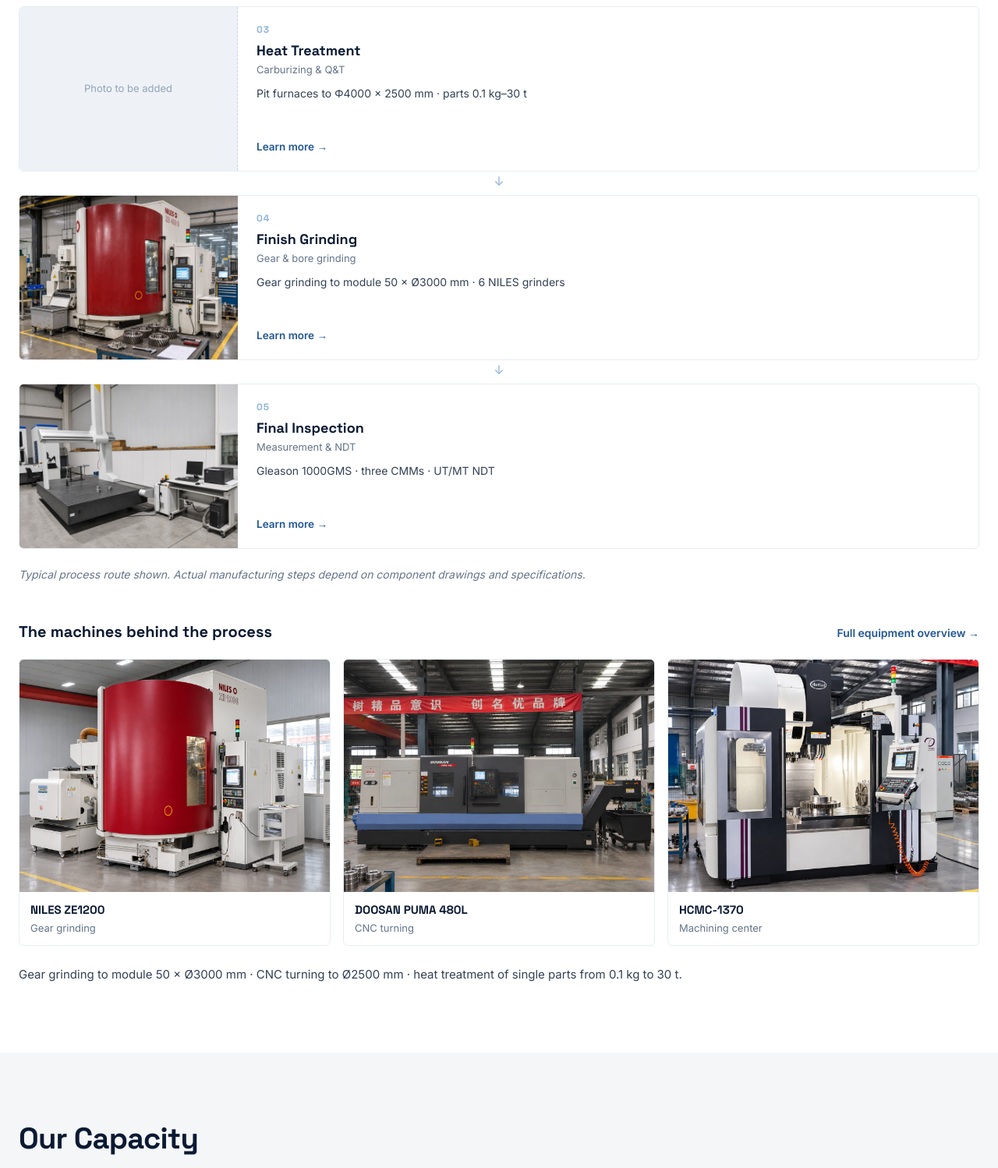
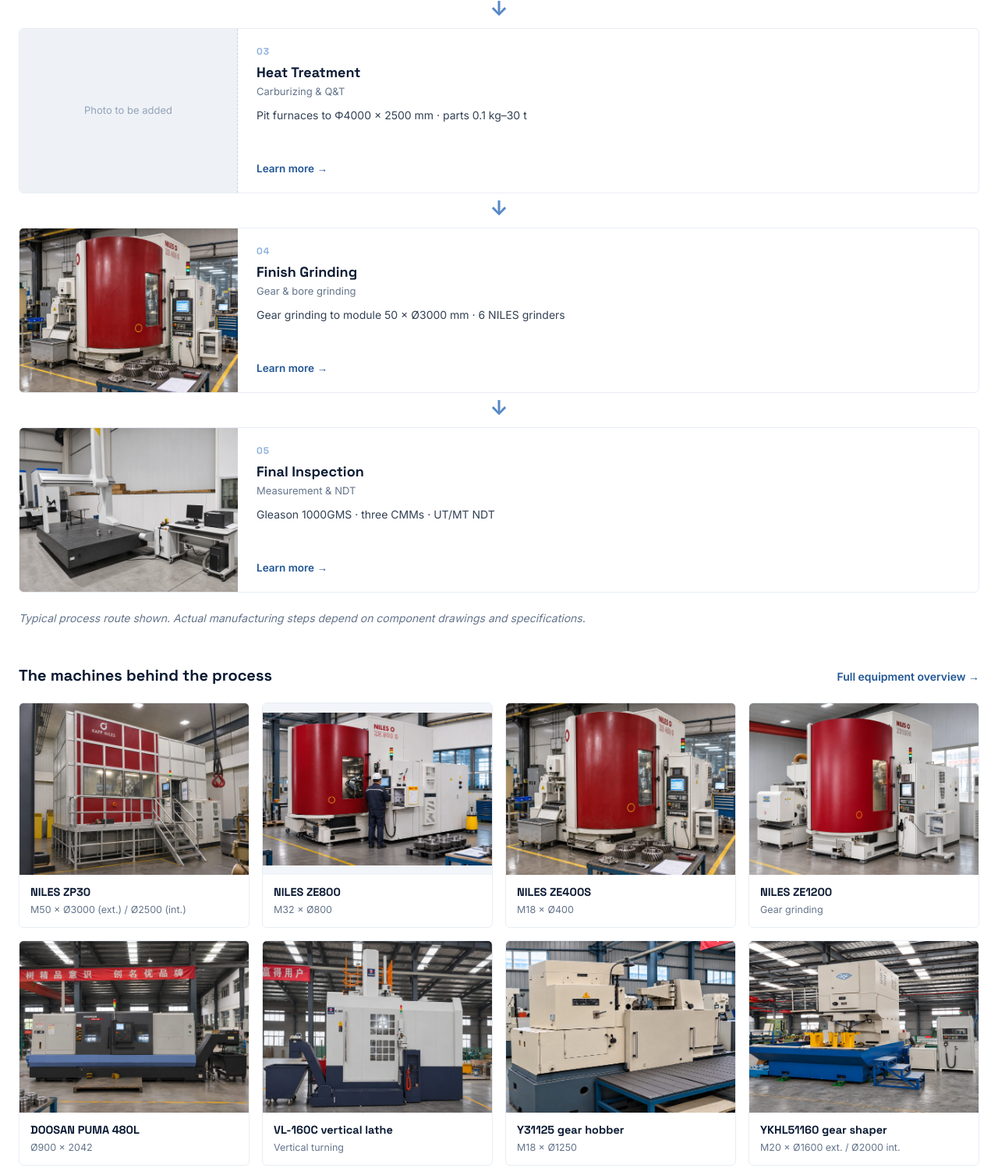
Before and after one commit to Phil0318/njcsjx, an Astro site: page /en in a window 1280 px wide. Shown: the part 2397-3895 px from the top of the page at 78% size. Built offline with nearby package versions, Linux system fonts and the light colour scheme; Astro itself is replaced by a stand-in of ours.

Commit message:
B4: bigger down-arrows between process steps (flowchart feel)

```diff
--- a/src/pages/en/index.astro
+++ b/src/pages/en/index.astro
@@ -94,24 +94,20 @@ const processSteps = [
 ];
 
 const equipment = [
-  {
-    img: '/equipment-photos/niles-ze1200.jpg',
-    alt: 'NILES ZE1200 gear grinder at the Changsheng workshop',
-    name: 'NILES ZE1200',
-    spec: 'Gear grinding',
-  },
-  {
-    img: '/equipment-photos/puma-480l.jpg',
-    alt: 'DOOSAN PUMA 480L CNC lathe at the Changsheng workshop',
-    name: 'DOOSAN PUMA 480L',
-    spec: 'CNC turning',
-  },
-  {
-    img: '/equipment-photos/hcmc-1370.jpg',
-    alt: 'HCMC-1370 machining center at the Changsheng workshop',
-    name: 'HCMC-1370',
-    spec: 'Machining center',
-  },
+  { img: '/equipment-photos/niles-zp30.jpg', alt: 'NILES ZP30 gear grinder at the Changsheng workshop', name: 'NILES ZP30', spec: 'M50 × Ø3000 (ext.) / Ø2500 (int.)' },
+  { img: '/equipment-photos/niles-ze800.jpg', alt: 'NILES ZE800 gear grinder at the Changsheng workshop', name: 'NILES ZE800', spec: 'M32 × Ø800' },
+  { img: '/equipment-photos/niles-ze400s.jpg', alt: 'NILES ZE400S gear grinder at the Changsheng workshop', name: 'NILES ZE400S', spec: 'M18 × Ø400' },
+  { img: '/equipment-photos/niles-ze1200.jpg', alt: 'NILES ZE1200 gear grinder at the Changsheng workshop', name: 'NILES ZE1200', spec: 'Gear grinding' },
+  { img: '/equipment-photos/puma-480l.jpg', alt: 'DOOSAN PUMA 480L CNC lathe at the Changsheng workshop', name: 'DOOSAN PUMA 480L', spec: 'Ø900 × 2042' },
+  { img: '/equipment-photos/vl-160c.jpg', alt: 'CNC vertical lathe at the Changsheng workshop', name: 'VL-160C vertical lathe', spec: 'Vertical turning' },
+  { img: '/equipment-photos/y31125.jpg', alt: 'Gear hobbing machine at the Changsheng workshop', name: 'Y31125 gear hobber', spec: 'M18 × Ø1250' },
+  { img: '/equipment-photos/ykhl51160.jpg', alt: 'Gear shaping machine at the Changsheng workshop', name: 'YKHL51160 gear shaper', spec: 'M20 × Ø1600 ext. / Ø2000 int.' },
+  { img: '/equipment-photos/vm1580.jpg', alt: 'SK-VM1580 machining center at the Changsheng workshop', name: 'SK-VM1580 machining center', spec: '1500 × 800 × 700' },
+  { img: '/equipment-photos/hcmc-1370.jpg', alt: 'HCMC-1370 machining center at the Changsheng workshop', name: 'HCMC-1370 machining center', spec: '1300 × 700 × 660' },
+  { img: '/equipment-photos/mg28100.jpg', alt: 'MG28100 CNC vertical grinder at the Changsheng workshop', name: 'MG28100 vertical grinder', spec: 'Ø2000 × 800' },
+  { img: '/equipment-photos/gleason-1000gms.webp', alt: 'Gleason 1000GMS gear analyzer at the Changsheng facility', name: 'Gleason 1000GMS', spec: 'Gear analysis' },
+  { img: '/equipment-photos/dea-cmm.webp', alt: 'DEA coordinate measuring machine at the Changsheng facility', name: 'CMM DEA Delta20.33.15', spec: '3300 × 2000 × 1500' },
+  { img: '/equipment-photos/venus-cmm.webp', alt: 'VENUS coordinate measuring machine at the Changsheng facility', name: 'CMM VENUS20.33.14', spec: '3300 × 2000 × 1400' },
 ];
 
 const capacityVideos = [
@@ -449,7 +445,7 @@ const certs = [
   /* Process */
   .b1-process { margin-top: 48px; list-style: none; display: grid; grid-template-columns: 1fr; gap: 10px; }
   .b1-process li { position: relative; }
-  .b1-process li:not(:last-child)::after { content: '↓'; display: block; text-align: center; color: #8fb2dc; font-size: 16px; line-height: 1; margin-top: 4px; }
+  .b1-process li:not(:last-child)::after { content: '↓'; display: block; text-align: center; color: #5689c6; font-size: 26px; font-weight: 700; line-height: 1; margin: 6px 0 2px; }
   .b1-process-card { display: flex; align-items: stretch; background: #fff; border: 1px solid #e8edf4; border-radius: 6px; overflow: hidden; text-decoration: none; transition: border-color .15s ease, box-shadow .15s ease; }
   .b1-process-card:hover { border-color: #8fb2dc; box-shadow: 0 10px 24px rgba(11, 26, 51, .08); }
   .b1-process-media { flex: 0 0 280px; display: block; }
@@ -473,14 +469,20 @@ const certs = [
   .b1-equip-head h3 { font-family: var(--font-display); font-size: 20px; font-weight: 700; color: #0b1a33; }
   .b1-equip-head a { font-size: 14px; font-weight: 600; color: #215694; text-decoration: none; }
   .b1-equip-head a:hover { text-decoration: underline; }
-  .b1-equip-strip { margin-top: 20px; display: grid; grid-template-columns: repeat(3, 1fr); gap: 16px; }
+  .b1-equip-strip { margin-top: 20px; display: grid; grid-template-columns: repeat(4, 1fr); gap: 16px; }
   .b1-equip-card { display: block; background: #fff; border: 1px solid #e8edf4; border-radius: 6px; overflow: hidden; text-decoration: none; transition: border-color .15s ease; }
   .b1-equip-card:hover { border-color: #c0d4ec; }
   .b1-equip-card img { display: block; width: 100%; height: auto; aspect-ratio: 4 / 3; object-fit: contain; background: #f2f5f9; }
-  .b1-equip-name { display: block; padding: 12px 14px 2px; font-family: var(--font-display); font-size: 15px; font-weight: 700; color: #0b1a33; }
-  .b1-equip-spec { display: block; padding: 0 14px 12px; font-size: 13px; color: #64748b; }
+  .b1-equip-name { display: block; padding: 12px 14px 2px; font-family: var(--font-display); font-size: 14.5px; font-weight: 700; color: #0b1a33; }
+  .b1-equip-spec { display: block; padding: 0 14px 12px; font-size: 12.5px; color: #64748b; }
   .b1-capacity { margin-top: 26px; font-size: 15px; color: #334155; }
-  @media (max-width: 700px) {
+  @media (max-width: 1100px) {
+    .b1-equip-strip { grid-template-columns: repeat(3, 1fr); }
+  }
+  @media (max-width: 760px) {
+    .b1-equip-strip { grid-template-columns: repeat(2, 1fr); }
+  }
+  @media (max-width: 480px) {
     .b1-equip-strip { grid-template-columns: 1fr; }
   }
 
--- a/src/pages/zh/index.astro
+++ b/src/pages/zh/index.astro
@@ -94,24 +94,20 @@ const processSteps = [
 ];
 
 const equipment = [
-  {
-    img: '/equipment-photos/niles-ze1200.jpg',
-    alt: '长升工厂的 NILES ZE1200 磨齿机',
-    name: 'NILES ZE1200',
-    spec: '磨齿',
-  },
-  {
-    img: '/equipment-photos/puma-480l.jpg',
-    alt: '长升工厂的 DOOSAN PUMA 480L 数控车床',
-    name: 'DOOSAN PUMA 480L',
-    spec: '数控车削',
-  },
-  {
-    img: '/equipment-photos/hcmc-1370.jpg',
-    alt: '长升工厂的 HCMC-1370 加工中心',
-    name: 'HCMC-1370',
-    spec: '加工中心',
-  },
+  { img: '/equipment-photos/niles-zp30.jpg', alt: '长升工厂 NILES ZP30 磨齿机', name: 'NILES ZP30 磨齿机', spec: '模数 50 × Ø3000（外）/ Ø2500（内）' },
+  { img: '/equipment-photos/niles-ze800.jpg', alt: '长升工厂 NILES ZE800 磨齿机', name: 'NILES ZE800 磨齿机', spec: '模数 32 × Ø800' },
+  { img: '/equipment-photos/niles-ze400s.jpg', alt: '长升工厂 NILES ZE400S 磨齿机', name: 'NILES ZE400S 磨齿机', spec: '模数 18 × Ø400' },
+  { img: '/equipment-photos/niles-ze1200.jpg', alt: '长升工厂 NILES ZE1200 磨齿机', name: 'NILES ZE1200 磨齿机', spec: '磨齿' },
+  { img: '/equipment-photos/puma-480l.jpg', alt: '长升工厂 DOOSAN PUMA 480L 数控车床', name: 'DOOSAN PUMA 480L 数控车床', spec: 'Ø900 × 2042' },
+  { img: '/equipment-photos/vl-160c.jpg', alt: '长升工厂数控立车 VL-160C', name: '数控立车 VL-160C', spec: '立式车削' },
+  { img: '/equipment-photos/y31125.jpg', alt: '长升工厂 Y31125 滚齿机', name: 'Y31125 滚齿机', spec: '模数 18 × Ø1250' },
+  { img: '/equipment-photos/ykhl51160.jpg', alt: '长升工厂 YKHL51160 插齿机', name: 'YKHL51160 插齿机', spec: '模数 20 × Ø1600（外）/ Ø2000（内）' },
+  { img: '/equipment-photos/vm1580.jpg', alt: '长升工厂 SK-VM1580 加工中心', name: 'SK-VM1580 加工中心', spec: '1500 × 800 × 700' },
+  { img: '/equipment-photos/hcmc-1370.jpg', alt: '长升工厂 HCMC-1370 加工中心', name: 'HCMC-1370 加工中心', spec: '1300 × 700 × 660' },
+  { img: '/equipment-photos/mg28100.jpg', alt: '长升工厂 MG28100 数控立磨', name: 'MG28100 数控立磨', spec: 'Ø2000 × 800' },
+  { img: '/equipment-photos/gleason-1000gms.webp', alt: '长升工厂 Gleason 1000GMS 齿轮测量中心', name: 'Gleason 1000GMS 齿轮测量中心', spec: '齿轮测量' },
+  { img: '/equipment-photos/dea-cmm.webp', alt: '长升工厂 DEA 三坐标测量机', name: 'DEA Delta20.33.15 三坐标', spec: '3300 × 2000 × 1500' },
+  { img: '/equipment-photos/venus-cmm.webp', alt: '长升工厂 VENUS 三坐标测量机', name: 'VENUS20.33.14 三坐标', spec: '3300 × 2000 × 1400' },
 ];
 
 const capacityVideos = [
@@ -441,7 +437,7 @@ const certs = [
   /* Process */
   .b1-process { margin-top: 48px; list-style: none; display: grid; grid-template-columns: 1fr; gap: 10px; }
   .b1-process li { position: relative; }
-  .b1-process li:not(:last-child)::after { content: '↓'; display: block; text-align: center; color: #8fb2dc; font-size: 16px; line-height: 1; margin-top: 4px; }
+  .b1-process li:not(:last-child)::after { content: '↓'; display: block; text-align: center; color: #5689c6; font-size: 26px; font-weight: 700; line-height: 1; margin: 6px 0 2px; }
   .b1-process-card { display: flex; align-items: stretch; background: #fff; border: 1px solid #e8edf4; border-radius: 6px; overflow: hidden; text-decoration: none; transition: border-color .15s ease, box-shadow .15s ease; }
   .b1-process-card:hover { border-color: #8fb2dc; box-shadow: 0 10px 24px rgba(11, 26, 51, .08); }
   .b1-process-media { flex: 0 0 280px; display: block; }
@@ -465,14 +461,20 @@ const certs = [
   .b1-equip-head h3 { font-family: var(--font-display); font-size: 20px; font-weight: 700; color: #0b1a33; }
   .b1-equip-head a { font-size: 14px; font-weight: 600; color: #215694; text-decoration: none; }
   .b1-equip-head a:hover { text-decoration: underline; }
-  .b1-equip-strip { margin-top: 20px; display: grid; grid-template-columns: repeat(3, 1fr); gap: 16px; }
+  .b1-equip-strip { margin-top: 20px; display: grid; grid-template-columns: repeat(4, 1fr); gap: 16px; }
   .b1-equip-card { display: block; background: #fff; border: 1px solid #e8edf4; border-radius: 6px; overflow: hidden; text-decoration: none; transition: border-color .15s ease; }
   .b1-equip-card:hover { border-color: #c0d4ec; }
   .b1-equip-card img { display: block; width: 100%; height: auto; aspect-ratio: 4 / 3; object-fit: contain; background: #f2f5f9; }
-  .b1-equip-name { display: block; padding: 12px 14px 2px; font-family: var(--font-display); font-size: 15px; font-weight: 700; color: #0b1a33; }
-  .b1-equip-spec { display: block; padding: 0 14px 12px; font-size: 13px; color: #64748b; }
+  .b1-equip-name { display: block; padding: 12px 14px 2px; font-family: var(--font-display); font-size: 14.5px; font-weight: 700; color: #0b1a33; }
+  .b1-equip-spec { display: block; padding: 0 14px 12px; font-size: 12.5px; color: #64748b; }
   .b1-capacity { margin-top: 26px; font-size: 15px; color: #334155; }
-  @media (max-width: 700px) {
+  @media (max-width: 1100px) {
+    .b1-equip-strip { grid-template-columns: repeat(3, 1fr); }
+  }
+  @media (max-width: 760px) {
+    .b1-equip-strip { grid-template-columns: repeat(2, 1fr); }
+  }
+  @media (max-width: 480px) {
     .b1-equip-strip { grid-template-columns: 1fr; }
   }
 
```
Also changed, not shown: public/equipment-photos/dea-cmm.webp (added), public/equipment-photos/gleason-1000gms.webp (added), public/equipment-photos/venus-cmm.webp (added).
